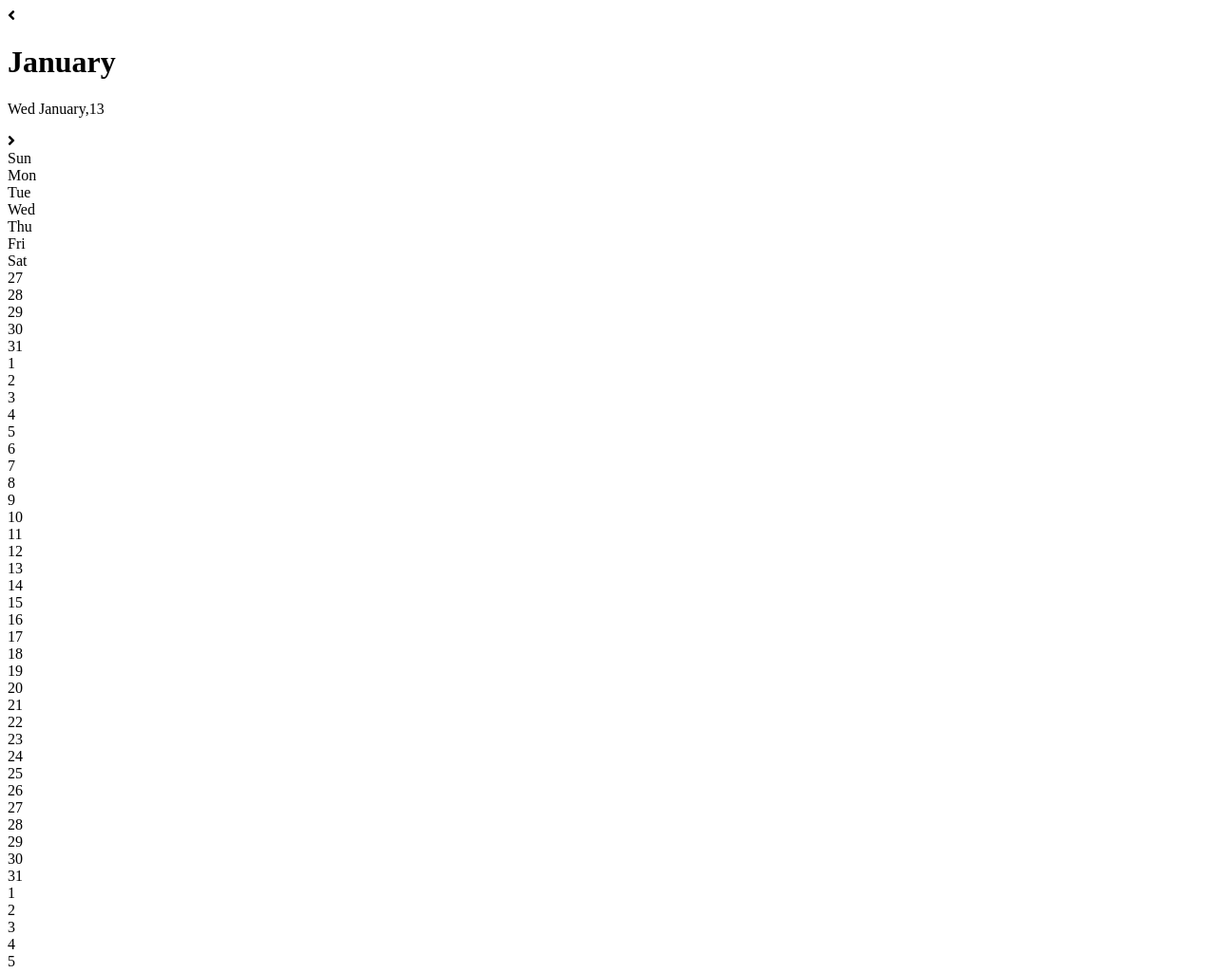
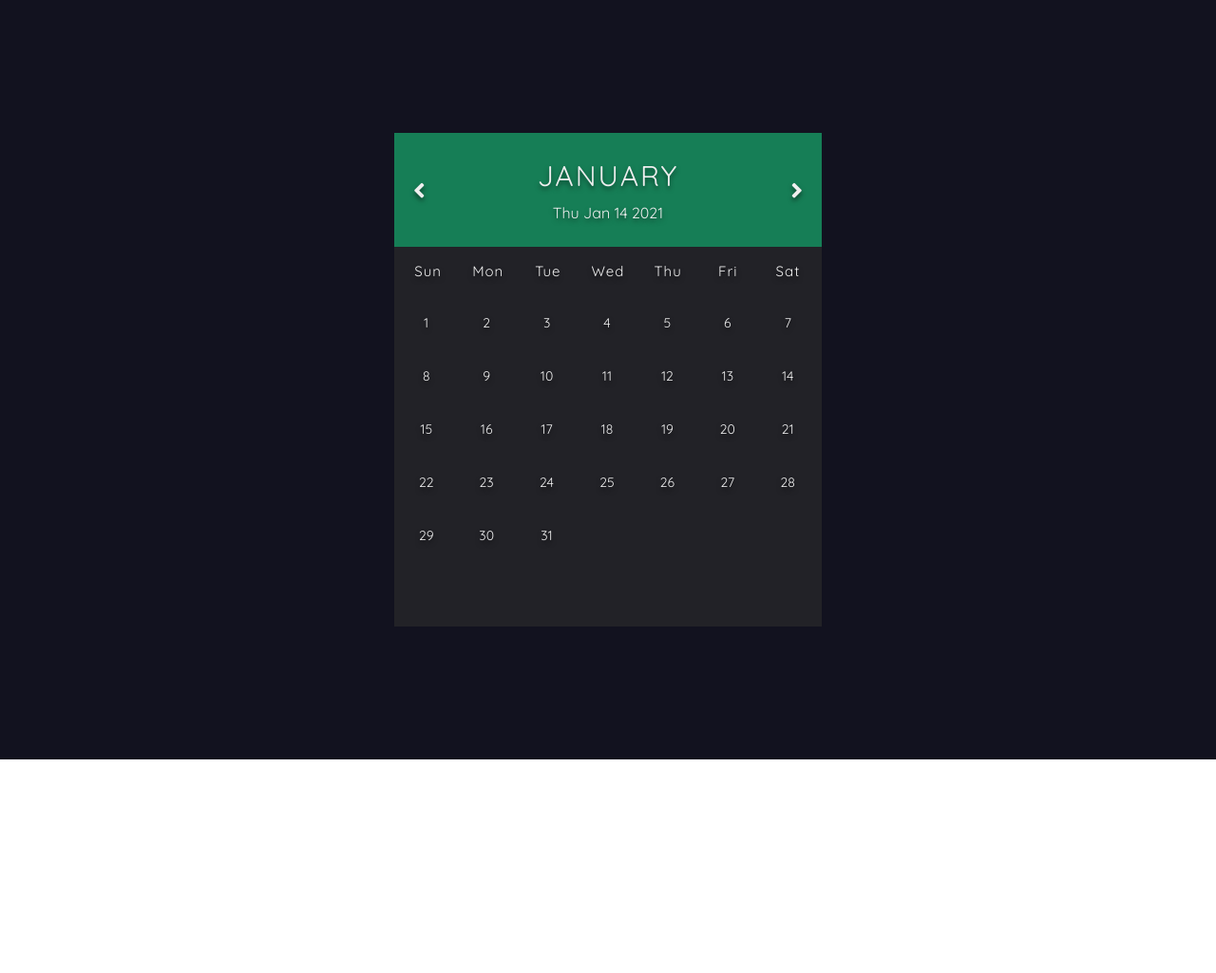
Before and after one commit to aditee-singh/Daily_Scheduler, a plain HTML site: page index.html in a window 1280 px wide. Shown: the whole page at 95% size. After the commit the page ends 800 px from the top, so only its background shows below. Drawn offline with Linux system fonts and the light colour scheme.

Commit message:
Added styling and basic functioning

```diff
--- a/css/style.css
+++ b/css/style.css
@@ -0,0 +1,108 @@
+* {
+    margin: 0;
+    padding: 0;
+    box-sizing: border-box;
+    font-family: "Quicksand", sans-serif;
+  }
+
+  html {
+    font-size: 62.5%;
+  }
+
+  .container {
+    width: 100%;
+    height: 100vh;
+    background-color: #12121f;
+    color: #eee;
+    display: flex;
+    justify-content: center;
+    align-items: center;
+  }
+
+  .calendar {
+    width: 45rem;
+    height: 52rem;
+    background-color: #222227;
+  }
+
+  .month {
+    width: 100%;
+    height: 12rem;
+    background-color: #167e56;
+    display: flex;
+    justify-content: space-between;
+    align-items: center;
+    padding: 0 2rem;
+    text-align: center;
+    text-shadow: 0 0.3rem 0.5rem rgba(0, 0, 0, 0.5);
+  }
+
+  .month i {
+    font-size: 2.5rem;
+    cursor: pointer;
+  }
+
+  .month h1 {
+    font-size: 3rem;
+    font-weight: 400;
+    text-transform: uppercase;
+    letter-spacing: 0.2rem;
+    margin-bottom: 1rem;
+  }
+
+  .month p {
+    font-size: 1.6rem;
+  }
+
+  .weekdays {
+    width: 100%;
+    height: 5rem;
+    padding: 0 0.4rem;
+    display: flex;
+    align-items: center;
+  }
+
+  .weekdays div {
+    font-size: 1.5rem;
+    font-weight: 400;
+    letter-spacing: 0.1rem;
+    width: calc(44.2rem / 7);
+    display: flex;
+    justify-content: center;
+    align-items: center;
+    text-shadow: 0 0.3rem 0.5rem rgba(0, 0, 0, 0.5);
+  }
+
+  .days {
+    width: 100%;
+    display: flex;
+    flex-wrap: wrap;
+    padding: 0.2rem;
+  }
+
+  .days div {
+    font-size: 1.4rem;
+    margin: 0.3rem;
+    width: calc(40.2rem / 7);
+    height: 5rem;
+    display: flex;
+    justify-content: center;
+    align-items: center;
+    text-shadow: 0 0.3rem 0.5rem rgba(0, 0, 0, 0.5);
+    transition: background-color 0.2s;
+  }
+
+  .days div:hover:not(.today) {
+    background-color: #262626;
+    border: 0.2rem solid #777;
+    cursor: pointer;
+  }
+
+  .prev-date,
+  .next-date {
+    opacity: 0.5;
+  }
+
+  .today {
+    background-color: #167e56;
+  }
--- a/index.html
+++ b/index.html
@@ -14,8 +14,8 @@
         <div class="month">
           <i class="fas fa-angle-left prev"></i>
           <div class="date">
-              <h1>January</h1>
-              <p>Wed January,13</p>
+            <h1></h1>
+            <p></p>
           </div>
           <i class="fas fa-angle-right next"></i>
         </div>
@@ -29,47 +29,7 @@
           <div>Sat</div>
         </div>
         <div class="days">
-            <div class="prev-date">27</div>
-            <div class="prev-date">28</div>
-            <div class="prev-date">29</div>
-            <div class="prev-date">30</div>
-            <div class="prev-date">31</div>
-            <div>1</div>
-            <div>2</div>
-            <div>3</div>
-            <div>4</div>
-            <div>5</div>
-            <div>6</div>
-            <div>7</div>
-            <div>8</div>
-            <div>9</div>
-            <div>10</div>
-            <div>11</div>
-            <div>12</div>
-            <div class="today">13</div>
-            <div>14</div>
-            <div>15</div>
-            <div>16</div>
-            <div>17</div>
-            <div>18</div>
-            <div>19</div>
-            <div>20</div>
-            <div>21</div>
-            <div>22</div>
-            <div>23</div>
-            <div>24</div>
-            <div>25</div>
-            <div>26</div>
-            <div>27</div>
-            <div>28</div>
-            <div>29</div>
-            <div>30</div>
-            <div>31</div>
-            <div class="next-date">1</div>
-            <div class="next-date">2</div>
-            <div class="next-date">3</div>
-            <div class="next-date">4</div>
-            <div class="next-date">5</div>
+
         </div>
       </div>
     </div>
--- a/js/script.js
+++ b/js/script.js
@@ -0,0 +1,29 @@
+const date = new Date();
+
+const months = [
+    "January",
+    "February",
+    "March",
+    "April",
+    "May",
+    "June",
+    "July",
+    "August",
+    "September",
+    "October",
+    "November",
+    "December",
+];
+
+console.log(date.getMonth());
+document.querySelector(".date h1").innerHTML = months[date.getMonth()];
+document.querySelector(".date p").innerHTML = date.toDateString();
+
+const monthDays = document.querySelector(".days");
+
+let days = "";
+
+for( var i = 1; i <= 31; i++){
+    days+= `<div>${i}</div>`;
+    monthDays.innerHTML = days;
+}
```
Lines whose indentation alone changed are shown as unchanged.
